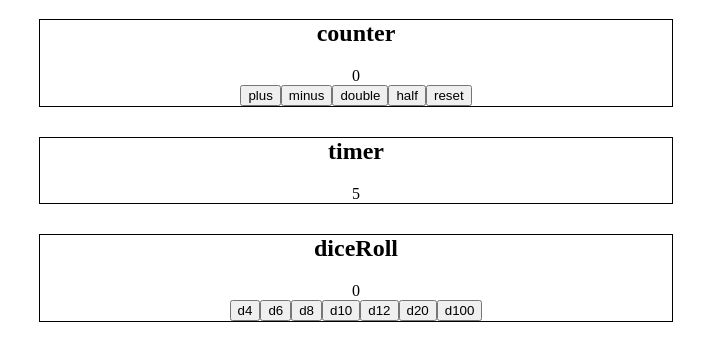
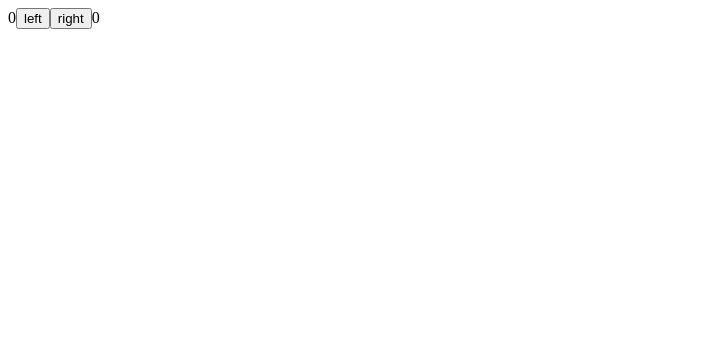
Before and after one commit to lghiggino/FSO-react, a React (Create React App) app: page / in a window 1280 px wide. Shown: the top 360 px of the page, without its empty margins (0-728 px from the left). Built offline with nearby package versions, Linux system fonts and the light colour scheme.

Commit message:
useState APP and continuation

```diff
--- a/src/App.js
+++ b/src/App.js
@@ -1,113 +1,40 @@
-import React, {useState}from 'react'
+import React, {useState} from 'react'
 import styles from "./App.css"
 
-function Display(props){
-    return (
-        <div>{props.counter}</div>
+const App = () => {
+    const [clicks, setClicks] = useState(
+        {
+            left: 0,
+            right: 0,
+        }
     )
-}
 
-function Button(props){
-    return (
-        <button onClick={props.handleClick}>
-            {props.text}
-        </button>
-    )
-}
+    const handleLeftClick = () => {
+        const newClicks = {
+            left: clicks.left + 1,
+            right: clicks.right
+        }
+        setClicks(newClicks)
+    }
+
+    const handleRightClick = () => {
+        const newClicks = {
+            left: clicks.left ,
+            right: clicks.right + 1
+        }
+        setClicks(newClicks)
+    }
 
 
-const App = () => {
-  const [counter, setCounter] = useState(0);
-  const [timer, setTimer] = useState(0);
-  const [dice, setDice] = useState(0);
-
-  setTimeout(
-      () => setTimer(timer + 1), 1000
-  )
-
-  const changeCounterValue = (e) => {
-      switch(e.target.firstChild.data){
-          case ("plus"):
-          setCounter(counter + 1)
-          break;
-          case ("minus"):
-          setCounter(counter - 1)
-          break;
-          case ("double"):
-          setCounter(counter * 2)
-          break;
-          case ("half"):
-          setCounter(counter / 2)
-          break;
-          case ("reset"):
-          setCounter(0)
-          break;
-      }
+    return (
+      <div>
+        {clicks.left}
+        <button onClick={handleLeftClick}>left</button>
+        <button onClick={handleRightClick}>right</button>
+        {clicks.right}
+      </div>
+    )
   }
 
-//   const increaseOne = () => {setCounter(counter + 1)}
-//   const decreaseOne = () => {setCounter(counter - 1)}
-//   const doubleValue = () => {setCounter(counter * 2)}
-//   const halfValue  = () => {setCounter(counter / 2)}
-//   const resetValue = () => {setCounter(0)}
-
-const rollDice = (e) => {
-    let diceMAX = Number(e.target.id.slice(1))
-    setDice(Math.ceil(Math.random()*diceMAX))
-}
-
-  return (
-    <>
-        <section>
-            <h2>counter</h2>
-            <Display counter = {counter}/>
-            <Button handleClick ={changeCounterValue} text="plus" />
-            <Button handleClick ={changeCounterValue} text="minus" />
-            <Button handleClick ={changeCounterValue} text="double" />
-            <Button handleClick ={changeCounterValue} text="half" />
-            <Button handleClick ={changeCounterValue} text="reset" />
-        </section>
-
-        <section>
-            <h2>timer</h2>
-            <div>{timer}</div>
-        </section>
-
-        <section>
-            <h2>diceRoll</h2>
-            <div>{dice}</div>
-            <button id="d4" onClick={rollDice}>
-                d4
-            </button>
-
-            <button id="d6" onClick={rollDice}>
-                d6
-            </button>
-
-            <button id="d8" onClick={rollDice}>
-                d8
-            </button>
-
-            <button id="d10" onClick={rollDice}>
-                d10
-            </button>
-
-            <button id="d12" onClick={rollDice}>
-                d12
-            </button>
-
-            <button id="d20" onClick={rollDice}>
-                d20
-            </button>
-            {/* Função original aqui apenas para ilustrar/relembrar */}
-            <button id="d100" onClick={() => { setDice(Math.ceil(Math.random()*100))}}>
-                d100
-            </button>
-        </section>
-    </>
-  )
-}
-
 export default App
-
 //npm start
```
Also changed, not shown: src/AppUseState1-RollDice.js (added, +90 -0 lines).
